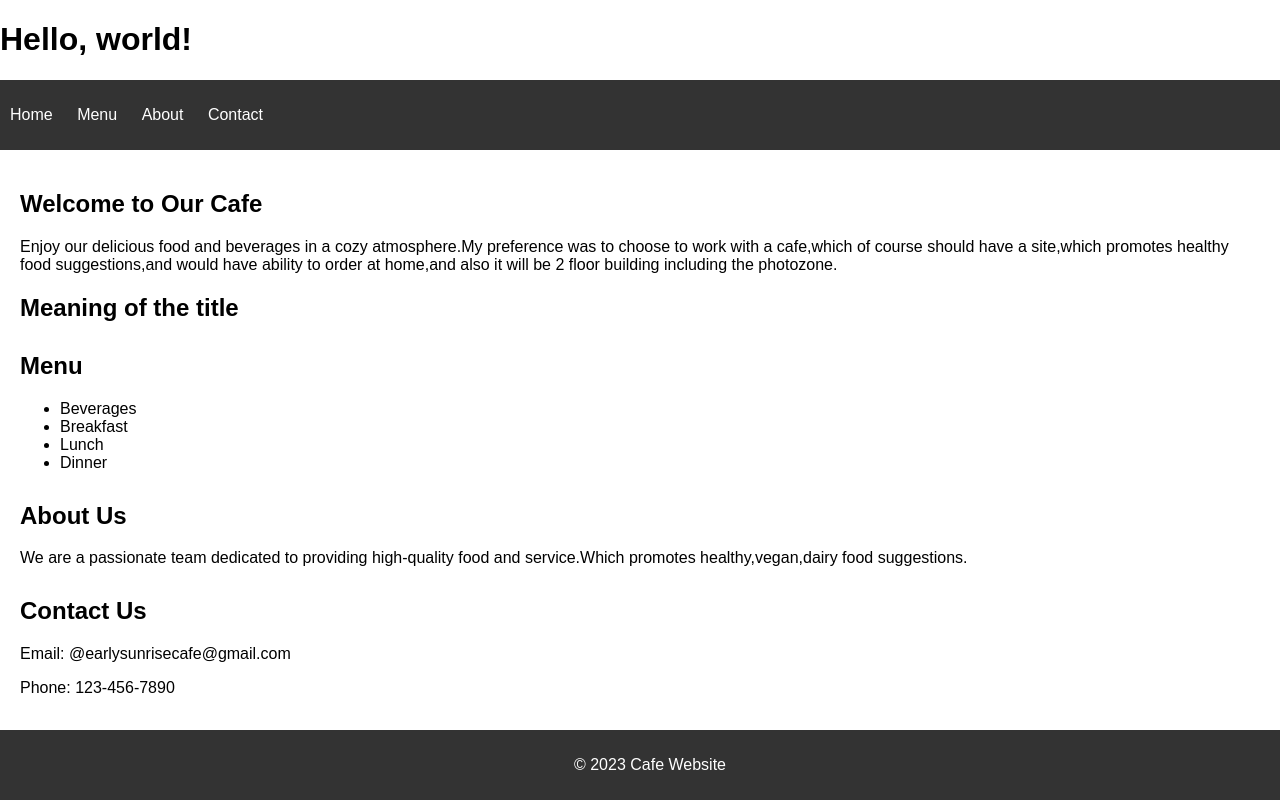
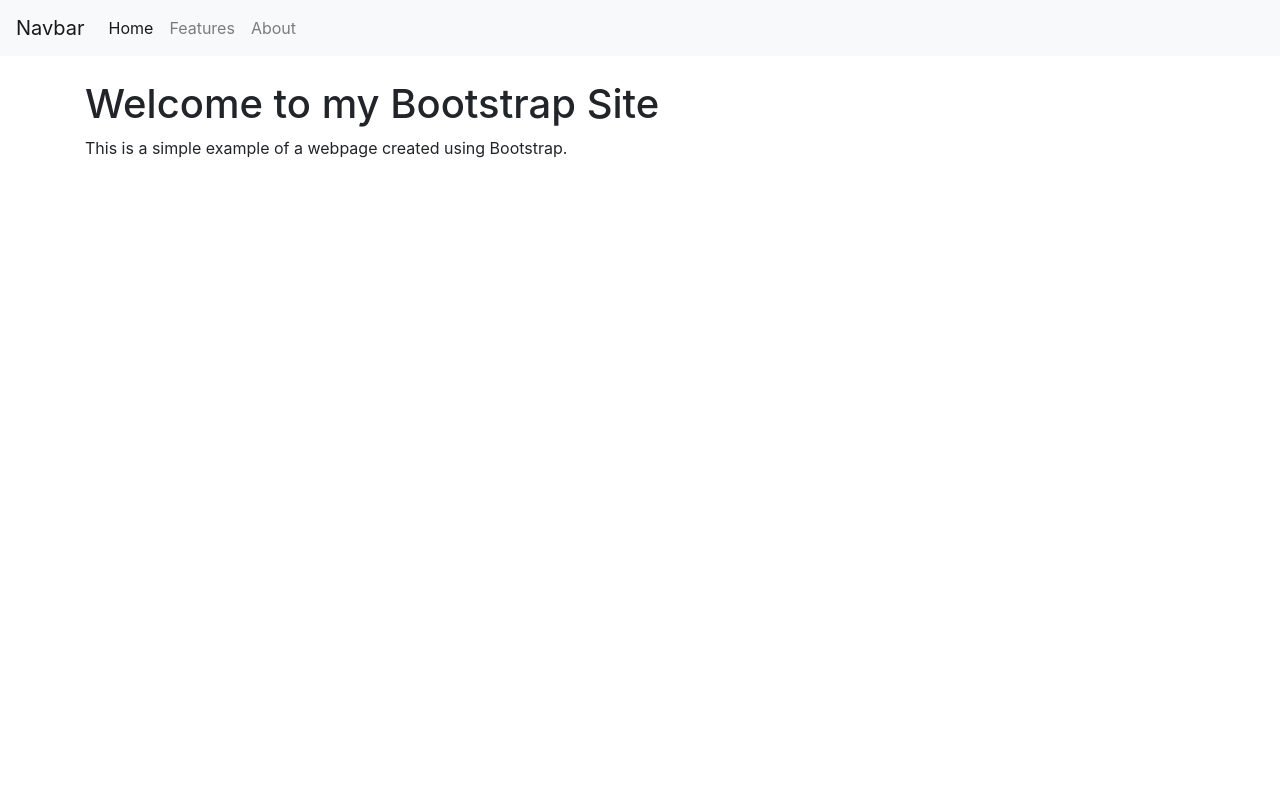
Before and after one commit to dariapaterau/Project1, a plain HTML site: page cafe project.html in a window 1280 px wide. Drawn offline with nearby package versions, Linux system fonts and the light colour scheme.

Commit message:
Update cafe project.html

```diff
--- a/cafe project.html
+++ b/cafe project.html
@@ -2,69 +2,40 @@
 <html lang="en">
 <head>
   <meta charset="UTF-8">
-  <title>"Early Sunrise Cafe"</title>
-  <link rel="stylesheet" type="text/css" href="cafeprojectstyle.css">
-  <!doctype html>
-<html lang="en">
-  <head>
-    <meta charset="utf-8">
-    <meta name="viewport" content="width=device-width, initial-scale=1">
-    <title>Bootstrap demo</title>
-  </head>
-  <body>
-    <h1>Hello, world!</h1>
-  </body>
-</html>
+  <title>Bootstrap Example</title>
+  <meta name="viewport" content="width=device-width, initial-scale=1, shrink-to-fit=no">
+  <link rel="stylesheet" href="https://stackpath.bootstrapcdn.com/bootstrap/4.5.2/css/bootstrap.min.css">
+  <link rel="stylesheet" href="style.css">
 </head>
 <body>
-  <header>
-    <nav>
-      <ul>
-        <li><a href="#home">Home</a></li>
-        <li><a href="#menu">Menu</a></li>
-        <li><a href="#about">About</a></li>
-        <li><a href="#contact">Contact</a></li>
-      </ul>
-    </nav>
-  </header>
 
-  <main>
-    <section id="home">
-      <h1>Welcome to Our Cafe</h1>
-      <p>Enjoy our delicious food and beverages in a cozy atmosphere.My preference was to choose to work with a cafe,which of course should have a site,which promotes healthy food suggestions,and would have ability to order at home,and also it will be 2 floor building including the photozone.
-</p>
-      <section id="Website Name">
-      <h2>Meaning of the title</h2>
-        <p></p>
-    </section>
+<nav class="navbar navbar-expand-lg navbar-light bg-light">
+  <a class="navbar-brand" href="#">Navbar</a>
+  <button class="navbar-toggler" type="button" data-toggle="collapse" data-target="#navbarNav" aria-controls="navbarNav" aria-expanded="false" aria-label="Toggle navigation">
+    <span class="navbar-toggler-icon"></span>
+  </button>
+  <div class="collapse navbar-collapse" id="navbarNav">
+    <ul class="navbar-nav">
+      <li class="nav-item active">
+        <a class="nav-link" href="#">Home <span class="sr-only">(current)</span></a>
+      </li>
+      <li class="nav-item">
+        <a class="nav-link" href="#">Features</a>
+      </li>
+      <li class="nav-item">
+        <a class="nav-link" href="#">About</a>
+      </li>
+    </ul>
+  </div>
+</nav>
 
-    <section id="menu">
-      <h2>Menu</h2>
-      <!-- Menu items can be listed here -->
-      <ul>
-        <li>Beverages</li>
-        <li>Breakfast</li>
-        <li>Lunch</li>
-        <li>Dinner</li>
-      </ul>
-    </section>
+<div class="container mt-4">
+  <h1>Welcome to my Bootstrap Site</h1>
+  <p>This is a simple example of a webpage created using Bootstrap.</p>
+</div>
 
-    <section id="about">
-      <h2>About Us</h2>
-      <p>We are a passionate team dedicated to providing high-quality food and service.Which promotes healthy,vegan,dairy food suggestions.</p>
-    </section>
-
-    <section id="contact">
-      <h2>Contact Us</h2>
-      <p>Email: @earlysunrisecafe@gmail.com</p>
-      <p>Phone: 123-456-7890</p>
-    </section>
-  </main>
-
-  <footer>
-    <p>&copy; 2023 Cafe Website</p>
-  </footer>
-
-  <script src="script.js"></script>
+<script src="https://code.jquery.com/jquery-3.5.1.slim.min.js"></script>
+<script src="https://cdn.jsdelivr.net/npm/@popperjs/core@2.9.2/dist/umd/popper.min.js"></script>
+<script src="https://stackpath.bootstrapcdn.com/bootstrap/4.5.2/js/bootstrap.min.js"></script>
 </body>
 </html>
```
